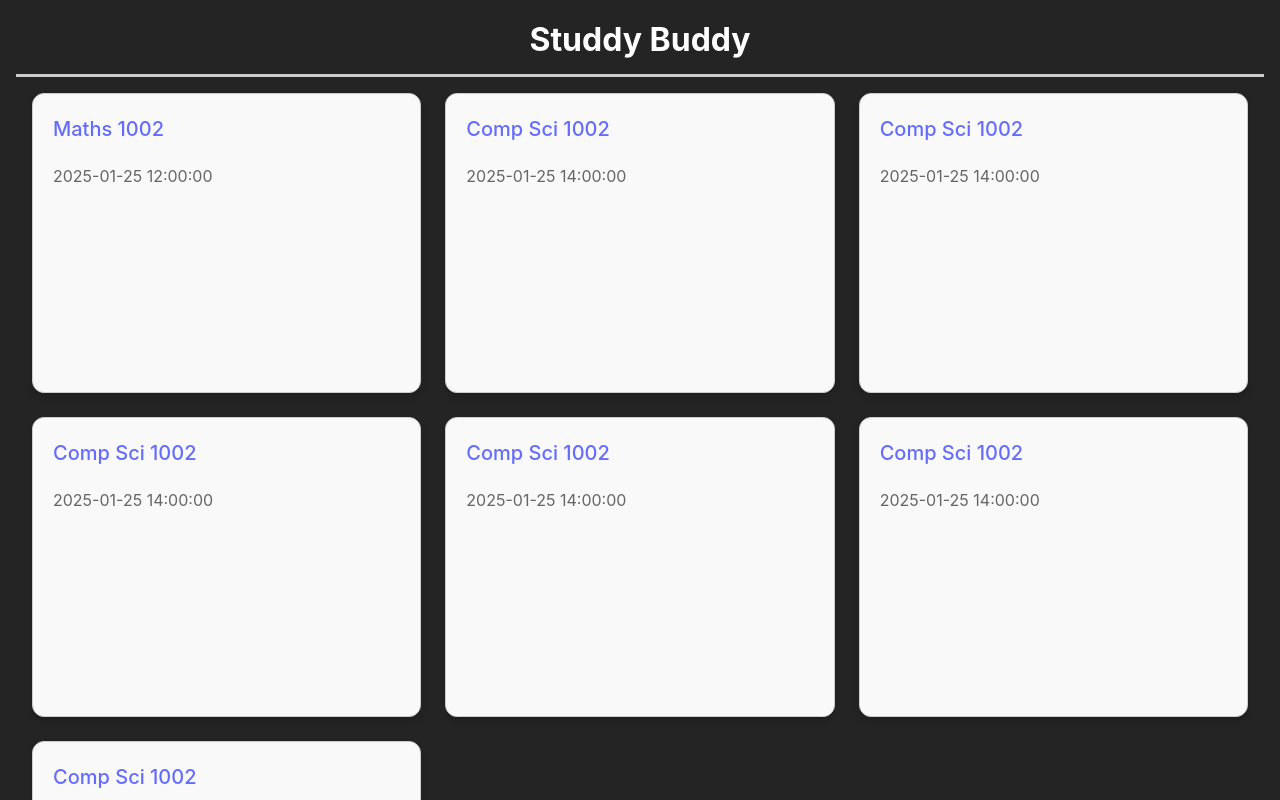
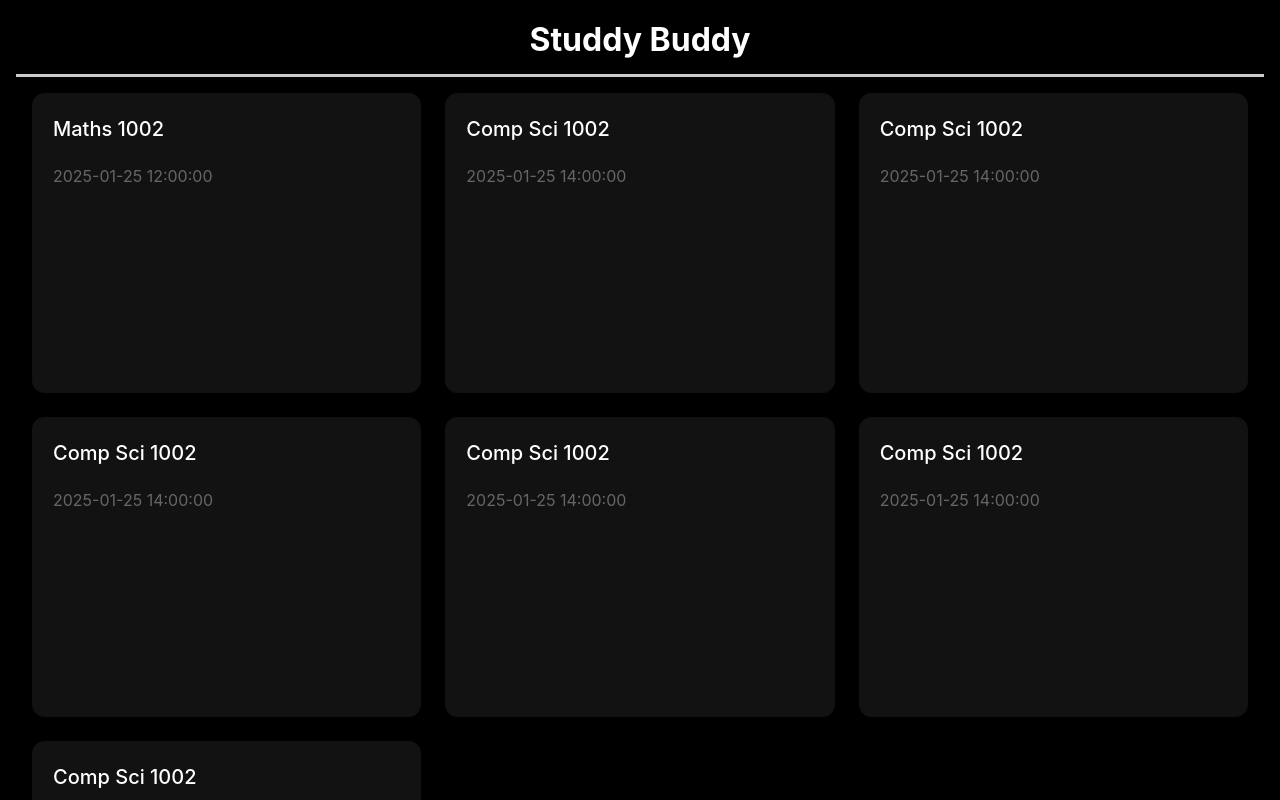
Before and after one commit to f0rbit/studdy-buddy, a React (Vite) app: page / in a window 1280 px wide. Built offline with nearby package versions, Linux system fonts and the light colour scheme.

Commit message:
feat: added css changes for dashboard

```diff
--- a/src/index.css
+++ b/src/index.css
@@ -24,11 +24,11 @@ html * {
 
 a {
   font-weight: 500;
-  color: #646cff;
+  color: #ffffff;
   text-decoration: inherit;
 }
 a:hover {
-  color: #535bf2;
+  color: #696969;
 }
 
 html * {
@@ -48,7 +48,7 @@ body {
   flex-direction: column;
   min-width: 100vw; /* Full viewport width */
   min-height: 100vh; /* Full viewport height */
-  background-color: #242424; /* Background color for contrast */
+  background-color: black; /* Background color for contrast */
 }
 
 h1 {
@@ -395,16 +395,17 @@ button:focus-visible {
   width: 100%; /* Full width of the column */
   min-height: 300px; /* Ensures cards have a minimum height */
   padding: 20px; /* Adjust padding for content */
-  border: 1px solid #ccc;
+  border: 1px solid #111111;
   border-radius: 12px;
   box-shadow: 0 4px 6px rgba(0, 0, 0, 0.15);
   background-color: #f9f9f9;
   transition: box-shadow 0.3s ease, transform 0.3s ease;
   cursor: pointer;
+  background-color: #121212;
 }
 
 .course-card:hover {
-  background-color: #ececec;
+  background-color: #3c3c3c;
   box-shadow: 0 6px 10px rgba(0, 0, 0, 0.2);
   transform: translateY(-4px);
 }
```
